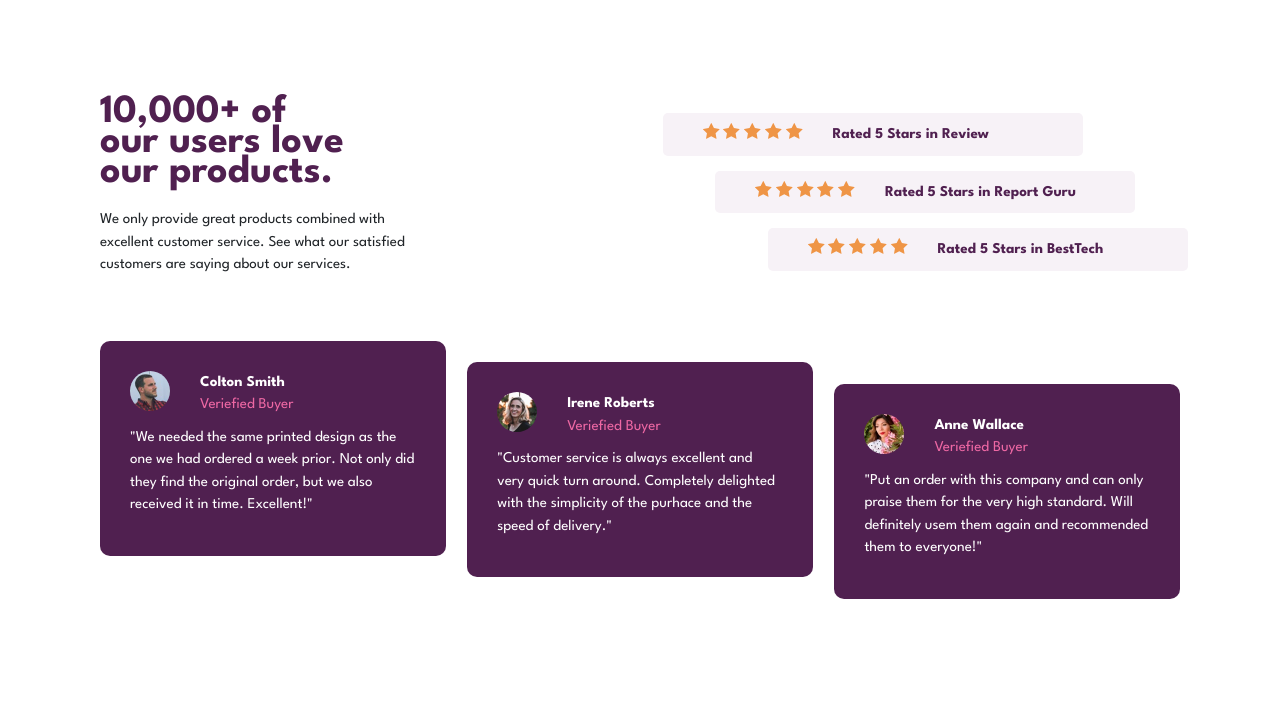
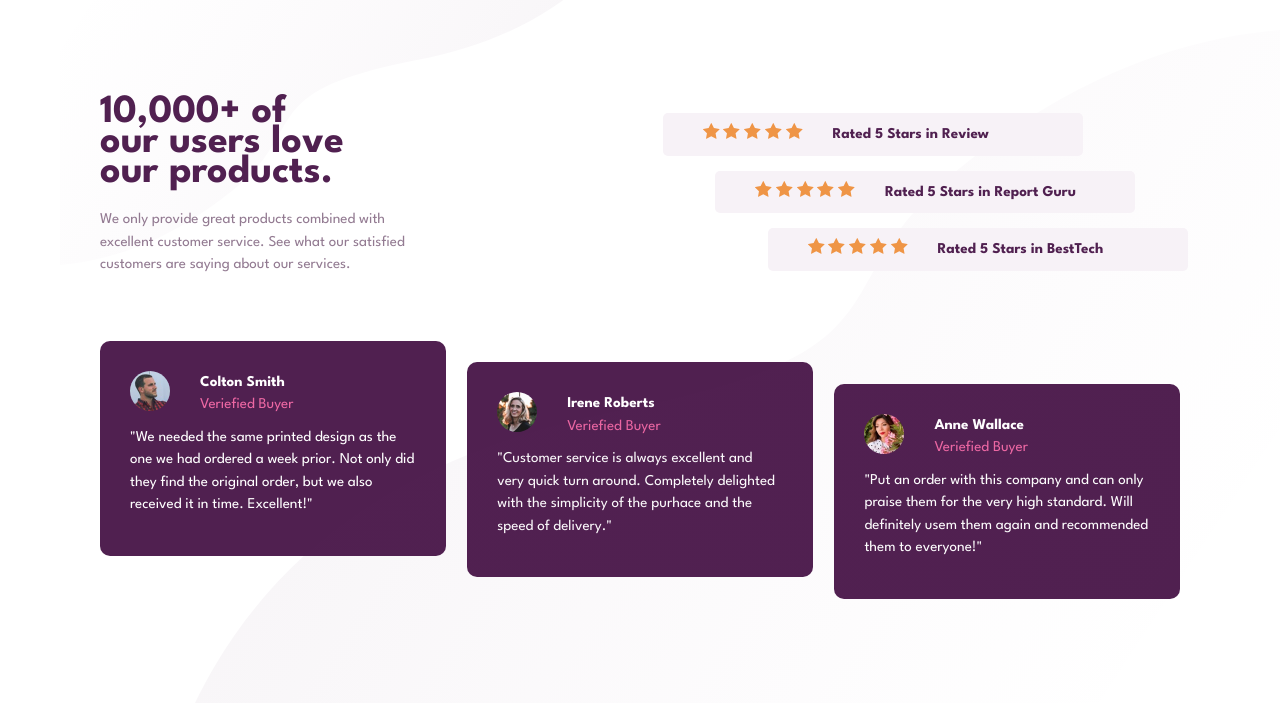
Before and after one commit to GR1807/Social-proof-section, a plain HTML site: page index.html in a window 1280 px wide. Shown: the part 97-800 px from the top of the page. Drawn offline with nearby package versions, Linux system fonts and the light colour scheme.

Commit message:
final changes

```diff
--- a/index.html
+++ b/index.html
@@ -19,12 +19,13 @@
 </head>
 
 <body>
-
+    <div class="header-bg-desktop"><img src="./img/bg-pattern-top-desktop.svg" alt=""></div>
+    <div class="bg-bottom-desktop"><img src="./img/bg-pattern-bottom-desktop.svg" alt=""></div>
     <div class="wrapper d-lg-flex container p-0 ">
         <section class="header col-12 col-lg-6 section-padding">
             <div class="row">
                 <div class="header-components">
-                    <div class="header-bg"></div>
+                    <div class="header-bg-mobile"><img src="./img/bg-pattern-top-mobile.svg" alt=""></div>
                     <div class="header-content">
                         <h3>10,000+ of our users love our products.</h3>
                         <p>We only provide great products combined with excellent customer service. See what
@@ -107,7 +108,7 @@
             </div>
             <p>"Put an order with this company and can only praise them for the very high standard. Will definitely usem
                 them again and recommended them to everyone!"</p>
-            <div class="bg-bottom"></div>
+            <div class="bg-bottom-mobile"><img src="./img/bg-pattern-bottom-mobile.svg" alt=""></div>
         </div>
     </section>
 
--- a/style.scss
+++ b/style.scss
@@ -18,27 +18,31 @@ body {
 	font-size: 1.5rem;
 	font-family: "League Spartan", sans-serif;
 }
-.header-bg {
+.header-bg-mobile {
 	position: absolute;
 	top: 0;
 	left: 0;
-	background-image: url("./img/bg-pattern-top-mobile.svg");
 	background-repeat: no-repeat;
 	background-size: contain;
 	width: 375px;
 	height: 100%;
 	z-index: -1;
 }
-.bg-bottom {
+.header-bg-desktop {
+	display: none;
+}
+.bg-bottom-mobile {
 	position: absolute;
 	bottom: 0;
 	right: 0;
-	background-image: url("./img/bg-pattern-bottom-mobile.svg");
 	background-repeat: no-repeat;
 	background-size: contain;
 	width: 1085px;
 	height: 673px;
 	z-index: -1;
+}
+.bg-bottom-desktop {
+	display: none;
 }
 .header-content {
 	margin-top: 9.5rem;
@@ -55,6 +59,7 @@ body {
 		text-align: center;
 		font-weight: 400;
 		margin-bottom: 2rem;
+		color: (var(--first-neutral-color));
 	}
 }
 .rank {
@@ -102,13 +107,22 @@ body {
 	.header {
 		margin-top: 10rem;
 	}
-	.header-bg {
-		background-image: url("./img/bg-pattern-top-desktop.svg");
-		left: 26rem;
+	.header-bg-mobile {
+		display: none;
 	}
-	.bg-bottom {
-		background-image: url("./img/bg-pattern-bottom-desktop.svg");
+	.header-bg-desktop {
+		position: absolute;
+		display: block;
+		margin-left: 6rem;
+	}
+	.bg-bottom-mobile {
+		display: none;
+	}
+	.bg-bottom-desktop {
+		position: absolute;
+		display: block;
 		right: 0rem;
+		bottom: 0rem;
 	}
 	.header-content {
 		h3 {
```
Also changed, not shown: css/style.css, 1 other file.
